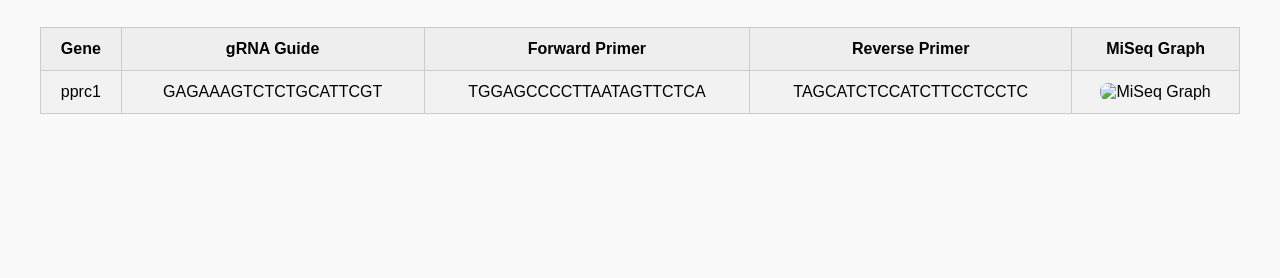
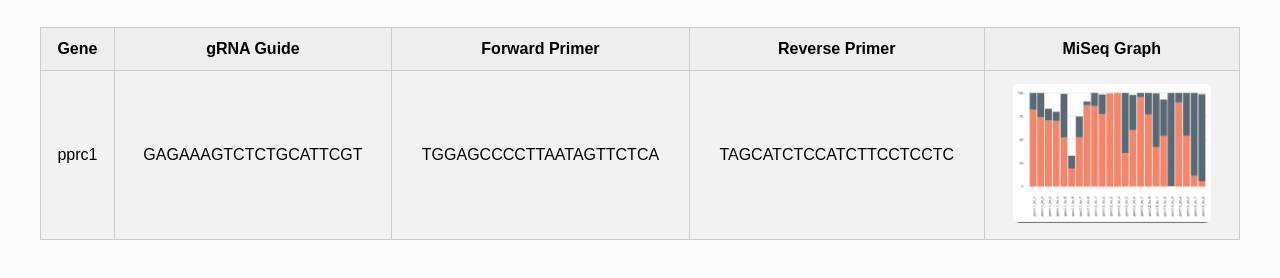
Before and after one commit to Mahumshaikh/Eye-Team-Gene-Library, a plain HTML site: page index.html in a window 1280 px wide. Shown: the part 80-358 px from the top of the page. Drawn offline with Linux system fonts and the light colour scheme.

Commit message:
Update index.html

```diff
--- a/index.html
+++ b/index.html
@@ -62,7 +62,7 @@
     <td>GAGAAAGTCTCTGCATTCGT</td>
     <td>TGGAGCCCCTTAATAGTTCTCA</td>
     <td>TAGCATCTCCATCTTCCTCCTC</td>
-    <td><img src="miseq graphs/ppcr1_frameshift.png" alt="MiSeq Graph"></td>
+    <td><img src="miseq graphs/pprc1_frameshift.png" alt="MiSeq Graph"></td>
   </tr>
 
 </table>
```
